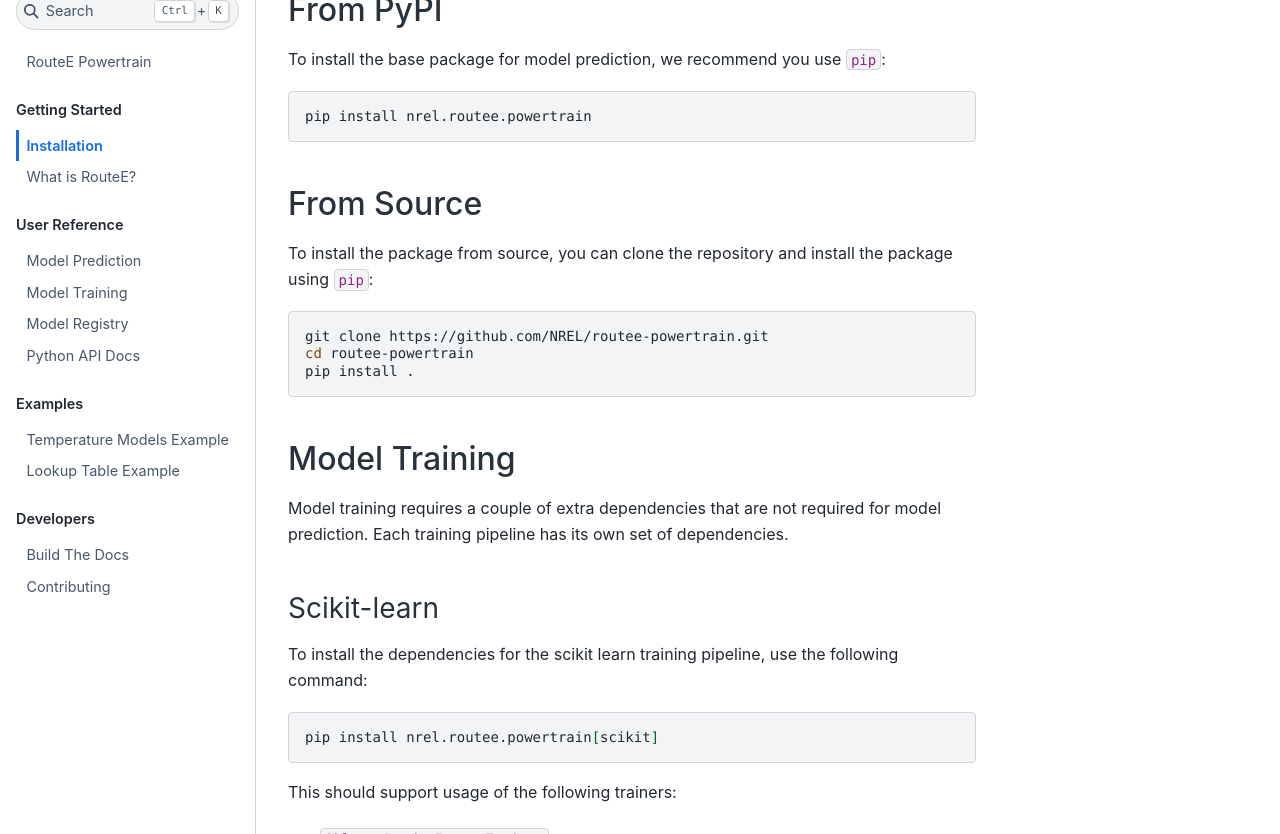
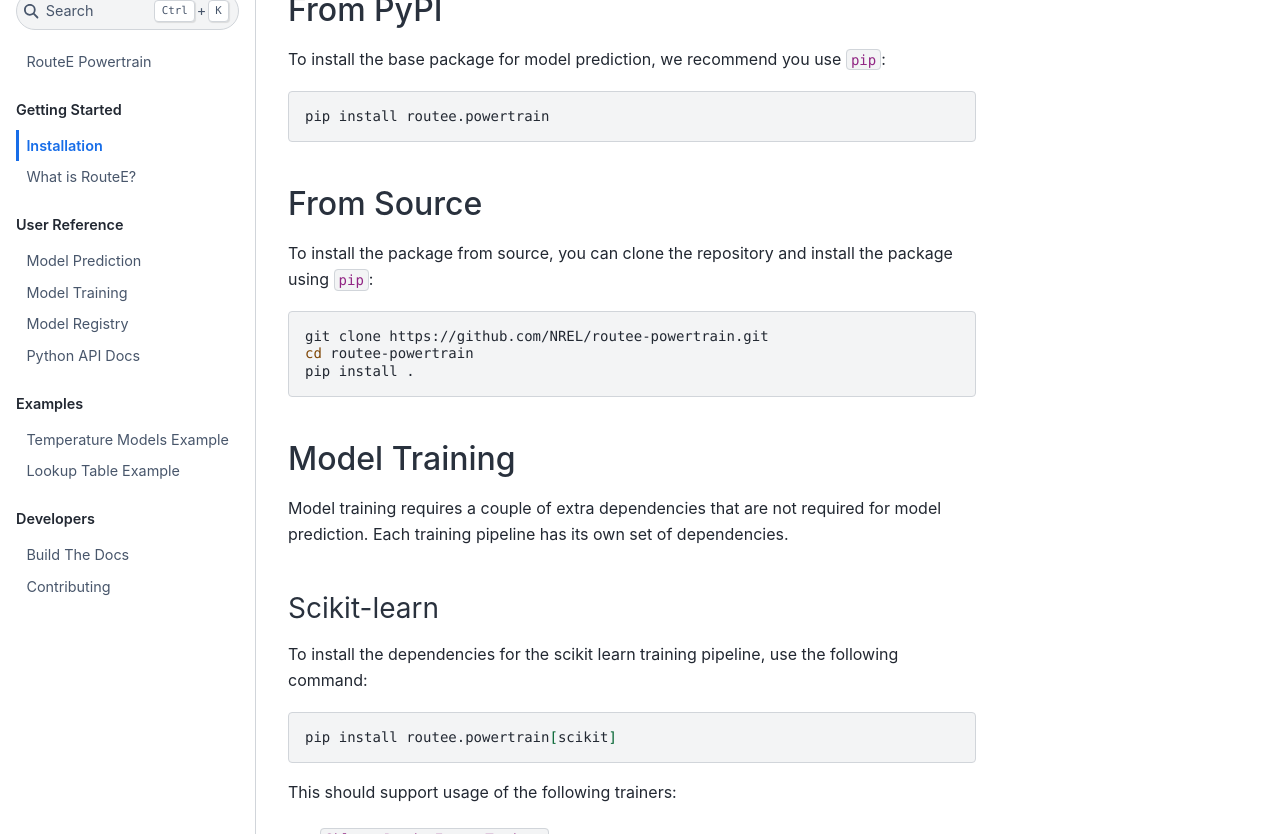
Before and after one commit to Byron-Selvage/Routee-Powertrain-Model-Dashboard, a Jupyter Book: the page built from docs/installation.md, in a window 1280 px wide and 1400 px high. Shown: the part 213-1047 px from the top of the window. Built offline with Jupyter Book 1.0.4 settings and Sphinx 7.4.7 and the Sphinx Book theme 1.1.4, drawn with Linux system fonts in a browser that asks for light colours.

Commit message:
nrel.routee.powertrain -> routee.powertrain

````diff
--- a/docs/api_docs.rst
+++ b/docs/api_docs.rst
@@ -1,8 +1,8 @@
 Python API Docs
 ===============
 
-.. automodule:: nrel.routee.powertrain.io.load
+.. automodule:: routee.powertrain.io.load
     :members:
 
-.. automodule:: nrel.routee.powertrain.core.model
+.. automodule:: routee.powertrain.core.model
     :members:
--- a/docs/examples/temperature_models_example.py
+++ b/docs/examples/temperature_models_example.py
@@ -4,7 +4,7 @@
 This example demonstrates how to use models with temperature as a feature in the Routee Powertrain library.
 """
 
-import nrel.routee.powertrain as pt
+import routee.powertrain as pt
 import pandas as pd
 import matplotlib.pyplot as plt
 
--- a/docs/examples/to_lookup_table_example.py
+++ b/docs/examples/to_lookup_table_example.py
@@ -5,7 +5,7 @@
 Lookup tables are useful for fast energy consumption predictions across a predefined grid of operating conditions.
 """
 
-import nrel.routee.powertrain as pt
+import routee.powertrain as pt
 import numpy as np
 
 
--- a/docs/installation.md
+++ b/docs/installation.md
@@ -6,7 +6,7 @@
 To install the base package for model prediction, we recommend you use `pip`:
 
 ```bash
-pip install nrel.routee.powertrain
+pip install routee.powertrain
 ```
 
 ## From Source
@@ -29,7 +29,7 @@
 To install the dependencies for the scikit learn training pipeline, use the following command:
 
 ```bash
-pip install nrel.routee.powertrain[scikit]
+pip install routee.powertrain[scikit]
 ```
 
 This should support usage of the following trainers:
````
Also changed, not shown: docs/intro.md (+2 -2 lines), docs/examples/temperature_models_example.ipynb, docs/examples/to_lookup_table_example.ipynb, docs/model_prediction.ipynb, docs/model_training-ngboost.ipynb, docs/model_training-smartcore.ipynb, docs/model_training.ipynb, docs/what_is_routee.ipynb.
